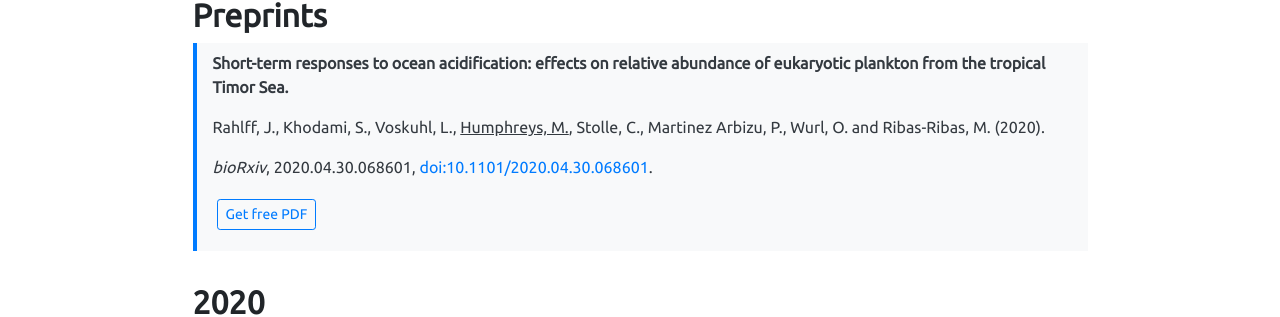
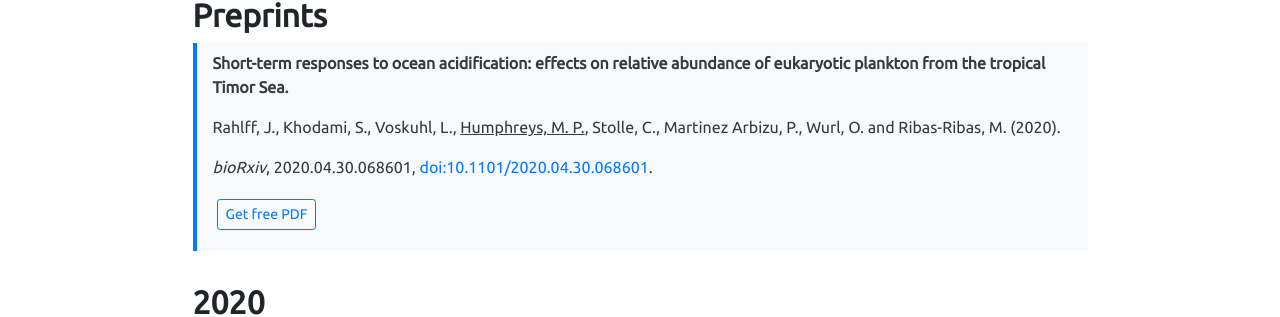
Before and after one commit to mvdh7/mvdh7.github.io, a Jekyll site: the page built from pages/publications.md, in a window 1280 px wide and 900 px high. Shown: the part 238-555 px from the top of the window. Built offline with Jekyll 4.4.1, drawn with Linux system fonts in a browser that asks for light colours; nearby versions of some CDN libraries.

Commit message:
Add initial

```diff
--- a/pages/publications.md
+++ b/pages/publications.md
@@ -11,7 +11,7 @@ weight: 5
 
 > **Short-term responses to ocean acidification: effects on relative abundance of eukaryotic plankton from the tropical Timor Sea.**
 >
-> Rahlff, J., Khodami, S., Voskuhl, L., <u>Humphreys, M.</u>, Stolle, C., Martinez Arbizu, P., Wurl, O. and Ribas-Ribas, M. (2020).
+> Rahlff, J., Khodami, S., Voskuhl, L., <u>Humphreys, M. P.</u>, Stolle, C., Martinez Arbizu, P., Wurl, O. and Ribas-Ribas, M. (2020).
 >
 > *bioRxiv*, 2020.04.30.068601, [doi:10.1101/2020.04.30.068601](https://doi.org/10.1101/2020.04.30.068601).
 >
```
